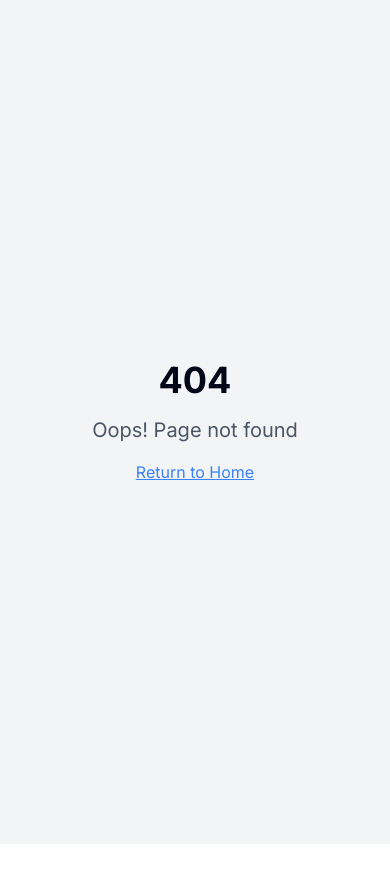
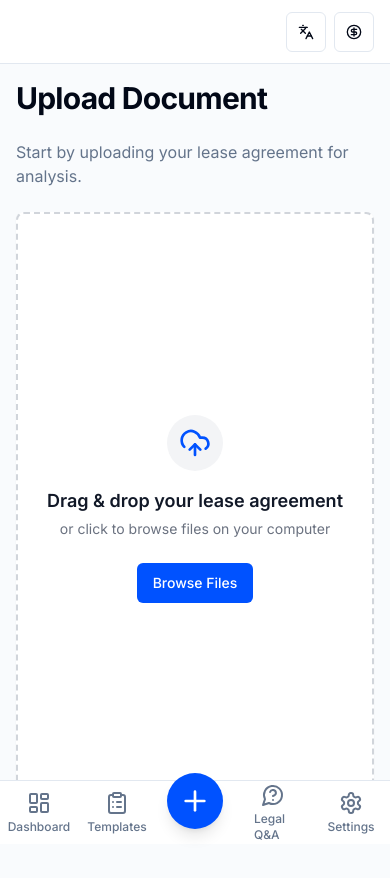
Before and after one commit to AIcapital123/whispering-dragon-flit, a React (Vite) app: page /upload in a window 390 px wide. Before the commit this address had no page. Shown: the top 878 px of the page. Before the commit the page ends 844 px from the top, so only its background shows below. Built offline with nearby package versions, Linux system fonts and the light colour scheme.

Commit message:
[dyad] Implement new mobile bottom navigation - wrote 5 file(s)

```diff
--- a/src/App.tsx
+++ b/src/App.tsx
@@ -9,6 +9,7 @@ import { AppLayout } from "@/components/layout/AppLayout";
 import Templates from "@/pages/Templates";
 import Tools from "@/pages/Tools";
 import LegalQA from "@/pages/LegalQA";
+import Upload from "@/pages/Upload";
 import { SettingsLayout } from "@/components/layout/SettingsLayout";
 import Account from "@/pages/settings/Account";
 import Billing from "@/pages/settings/Billing";
@@ -28,6 +29,7 @@ const App = () => (
             <Route path="/templates" element={<Templates />} />
             <Route path="/tools" element={<Tools />} />
             <Route path="/legal-qa" element={<LegalQA />} />
+            <Route path="/upload" element={<Upload />} />
 
             <Route path="/settings" element={<SettingsLayout />}>
               <Route index element={<Navigate to="account" replace />} />
--- a/src/components/layout/AppLayout.tsx
+++ b/src/components/layout/AppLayout.tsx
@@ -1,10 +1,8 @@
 import { Outlet } from "react-router-dom";
-import { Sheet, SheetContent, SheetTrigger } from "@/components/ui/sheet";
-import { Button } from "@/components/ui/button";
-import { Menu } from "lucide-react";
 import { Nav } from "@/components/layout/Nav";
 import { LanguageSwitcher } from "@/components/layout/LanguageSwitcher";
 import { CurrencySwitcher } from "@/components/layout/CurrencySwitcher";
+import { BottomNav } from "@/components/layout/BottomNav";
 
 export function AppLayout() {
   return (
@@ -14,26 +12,7 @@ export function AppLayout() {
       </aside>
 
       <div className="flex flex-col lg:pl-[280px]">
-        <header className="sticky top-0 z-10 flex h-16 items-center gap-4 border-b bg-background px-4 md:px-6">
-          <Sheet>
-            <SheetTrigger asChild>
-              <Button
-                variant="outline"
-                size="icon"
-                className="lg:hidden shrink-0 h-11 w-11"
-              >
-                <Menu className="h-5 w-5" />
-                <span className="sr-only">Toggle navigation menu</span>
-              </Button>
-            </SheetTrigger>
-            <SheetContent
-              side="left"
-              className="p-0 w-[280px] bg-charcoal text-white border-r-0"
-            >
-              <Nav />
-            </SheetContent>
-          </Sheet>
-
+        <header className="sticky top-0 z-10 flex h-16 items-center gap-4 border-b bg-background px-4 md:px-6 lg:border-none">
           <div className="flex-1">
             {/* Breadcrumbs or page title can go here */}
           </div>
@@ -44,12 +23,14 @@ export function AppLayout() {
           </div>
         </header>
 
-        <main className="flex-1 p-4 md:p-6">
+        <main className="flex-1 p-4 md:p-6 pb-20 lg:pb-6">
           <div className="max-w-6xl mx-auto">
             <Outlet />
           </div>
         </main>
       </div>
+
+      <BottomNav />
     </div>
   );
 }
--- /dev/null
+++ b/src/components/layout/BottomNav.tsx
@@ -0,0 +1,54 @@
+import { Link, useLocation } from "react-router-dom";
+import { LayoutDashboard, ClipboardList, Plus, MessageCircleQuestion, Settings } from "lucide-react";
+import { cn } from "@/lib/utils";
+
+const navItems = [
+  { href: "/", label: "Dashboard", icon: LayoutDashboard },
+  { href: "/templates", label: "Templates", icon: ClipboardList },
+  { href: "/legal-qa", label: "Legal Q&A", icon: MessageCircleQuestion },
+  { href: "/settings/account", label: "Settings", icon: Settings },
+];
+
+export function BottomNav() {
+  const { pathname } = useLocation();
+
+  return (
+    <div className="lg:hidden fixed bottom-0 left-0 z-50 w-full h-16 bg-background border-t border-border">
+      <div className="grid h-full max-w-lg grid-cols-5 mx-auto font-medium">
+        {navItems.slice(0, 2).map(({ href, label, icon: Icon }) => (
+          <Link
+            key={label}
+            to={href}
+            className={cn(
+              "inline-flex flex-col items-center justify-center px-5 hover:bg-muted group",
+              (pathname === href || (href !== "/" && pathname.startsWith(href))) ? "text-thai-blue" : "text-muted-foreground"
+            )}
+          >
+            <Icon className="w-6 h-6 mb-1" />
+            <span className="text-xs">{label}</span>
+          </Link>
+        ))}
+
+        <div className="flex items-center justify-center">
+            <Link to="/upload" aria-label="Upload Document" className="inline-flex items-center justify-center w-14 h-14 font-medium bg-thai-blue text-white rounded-full hover:bg-blue-700 -mt-6 shadow-lg">
+                <Plus className="w-8 h-8" />
+            </Link>
+        </div>
+
+        {navItems.slice(2, 4).map(({ href, label, icon: Icon }) => (
+          <Link
+            key={label}
+            to={href}
+            className={cn(
+              "inline-flex flex-col items-center justify-center px-5 hover:bg-muted group",
+              (pathname === href || (href !== "/" && pathname.startsWith(href))) ? "text-thai-blue" : "text-muted-foreground"
+            )}
+          >
+            <Icon className="w-6 h-6 mb-1" />
+            <span className="text-xs">{label}</span>
+          </Link>
+        ))}
+      </div>
+    </div>
+  );
+}
--- a/src/components/layout/Nav.tsx
+++ b/src/components/layout/Nav.tsx
@@ -1,5 +1,5 @@
 import { Link, useLocation } from "react-router-dom";
-import { Building2, LayoutDashboard, Users, FileText, ClipboardList, Wrench, MessageCircleQuestion, Settings } from "lucide-react";
+import { Building2, LayoutDashboard, ClipboardList, Wrench, MessageCircleQuestion, Settings } from "lucide-react";
 import { cn } from "@/lib/utils";
 
 const navItems = [
@@ -7,8 +7,6 @@ const navItems = [
   { href: "/templates", label: "Templates", icon: ClipboardList },
   { href: "/tools", label: "Tools", icon: Wrench },
   { href: "/legal-qa", label: "Legal Q&A", icon: MessageCircleQuestion },
-  { href: "/listings", label: "Listings", icon: FileText },
-  { href: "/tenants", label: "Tenants", icon: Users },
   { href: "/settings/account", label: "Settings", icon: Settings },
 ];
 
@@ -34,7 +32,7 @@ export function Nav() {
               to={href}
               className={cn(
                 "flex items-center gap-3 rounded-lg px-3 py-3 text-sidebar-foreground transition-all hover:bg-sidebar-accent hover:text-thai-blue min-h-[44px]",
-                pathname.startsWith(href) && href !== "/" || pathname === href
+                (pathname.startsWith(href) && href !== "/") || pathname === href
                   ? "bg-sidebar-accent text-thai-blue"
                   : ""
               )}
--- /dev/null
+++ b/src/pages/Upload.tsx
@@ -0,0 +1,17 @@
+import { UploadArea } from "@/components/dashboard/UploadArea";
+
+const Upload = () => {
+  return (
+    <div className="space-y-6">
+      <h1 className="text-3xl font-bold tracking-tight">Upload Document</h1>
+      <p className="text-muted-foreground">
+        Start by uploading your lease agreement for analysis.
+      </p>
+      <div className="h-[calc(100vh-250px)]">
+        <UploadArea />
+      </div>
+    </div>
+  );
+};
+
+export default Upload;
```
